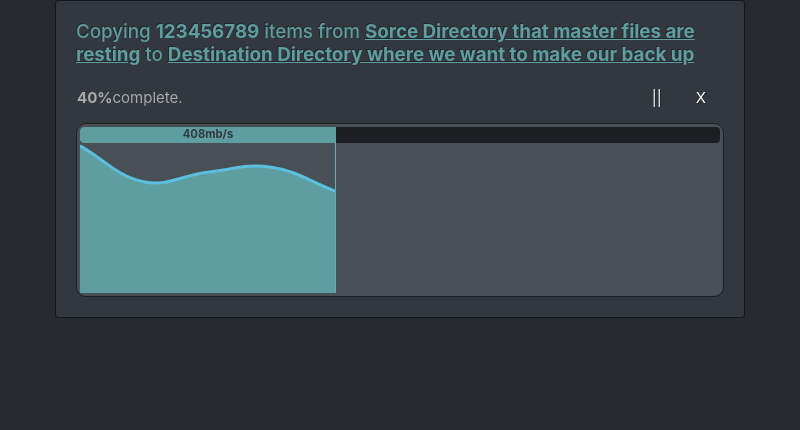
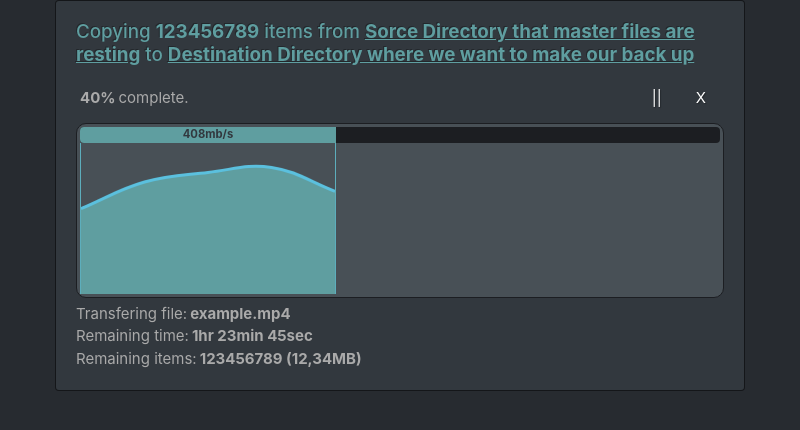
Before and after one commit to BillCharlaftis/PVM-Master-Files-Back-Up, an Electron app: page src/View/UI/fileTransfer.html in a window 800 px wide. Drawn offline with Linux system fonts and the light colour scheme.

Commit message:
minor improvments on design

```diff
--- a/src/View/Style/fileTransfer.css
+++ b/src/View/Style/fileTransfer.css
@@ -11,7 +11,12 @@
 }
 
 #chLine{
+    border-left: 1px solid #5daebc;
     border-right: 1px solid #5daebc;
+}
+
+#footer-labels{
+    padding-top: 5px;
 }
 
 h5{
@@ -24,6 +29,11 @@ span{
     align-items: center;
 }
 
+span>b{
+    padding-left: 3px;
+    padding-right: 3px;
+}
+
 .transferPercentage{
     width: 40%;
     transition: width 0.6s ease;
--- a/src/View/UI/fileTransfer.html
+++ b/src/View/UI/fileTransfer.html
@@ -22,7 +22,7 @@
                 <div class="col-12">
                     <div class="card">
                         <div class="card-body">
-                            <div id="labels">
+                            <div id="header-labels">
                                 <h5>
                                     Copying <b id="NumOfFiles">123456789</b> items from <u><b id="srcFolder">Sorce
                                             Directory that master files are resting</b></u> to <u><b
@@ -60,6 +60,11 @@
                                     <canvas id="chLine" class="chartjs-render-monitor"></canvas>
                                 </div>
                             </div>
+                            <div id="footer-labels">
+                                <span>Transfering file: <b id="transfering-file"> example.mp4</b></span>
+                                <span>Remaining time: <b id="estimated-time"> 1hr 23min 45sec</b></span>
+                                <span>Remaining items: <b id="items-Remaining"> 123456789 (12,34MB)</b></span>
+                            </div>
                         </div>
                     </div>
                 </div>
@@ -71,7 +76,7 @@
     var chartData = {
         labels: ["20%", "40%", "60%", "80%", "100%"],
         datasets: [{
-            data: [589, 445, 483, 503, 408],
+            data: [339, 445, 483, 503, 408],
             borderColor: "#5bc0de",
             backgroundColor: "#5f9ea0",
             pointRadius: 0,
```
